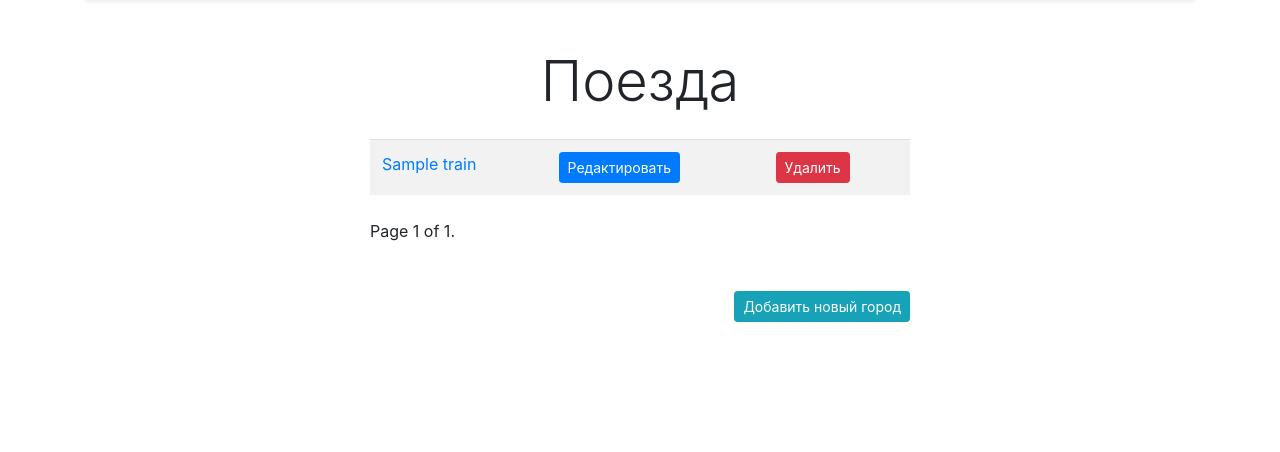
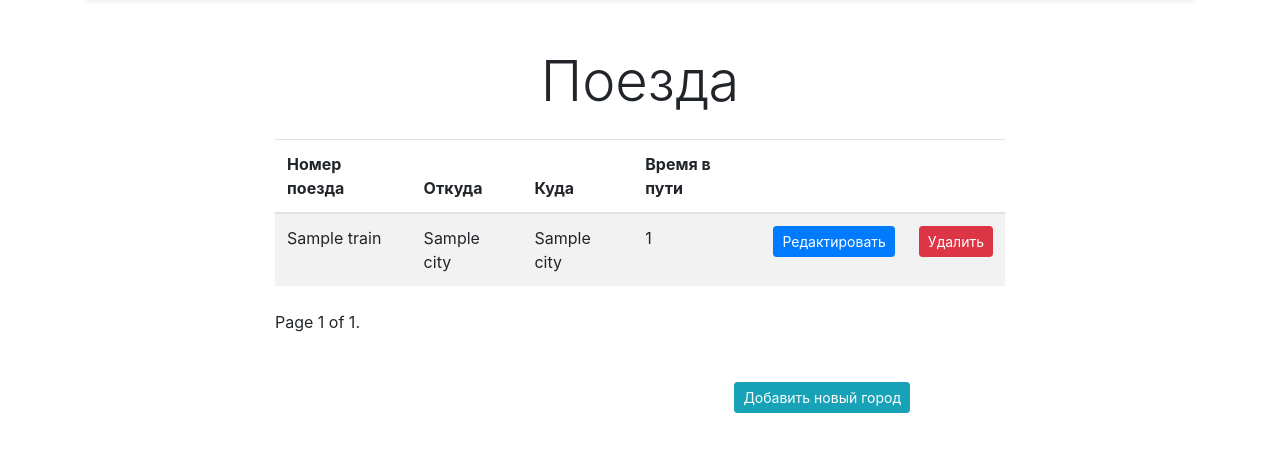
Before and after one commit to 4539617/travel, a Django app: page /trains/ in a window 1280 px wide. Shown: the part 57-509 px from the top of the page. Run offline with Django 3.2, Linux system fonts and the light colour scheme; tables that the repository leaves empty hold one stand-in row (values such as "Sample post"); some libraries are stand-ins or nearby versions.

Commit message:
add trains

```diff
--- a/trains/templates/trains/home.html
+++ b/trains/templates/trains/home.html
@@ -5,15 +5,32 @@
 {% block content %}
     <h1 class="display-4 text-center my-4">Поезда</h1>
     <div class="row">
-        <div class=" col-md-6 mx-auto">
+        <div class=" col-md-8 mx-auto">
             <table class="table table-striped">
+                <thead>
+                    <tr>
+                        <th>Номер поезда</th>
+                        <th>Откуда</th>
+                        <th>Куда</th>
+                        <th>Время в пути</th>
+                        <th>&nbsp;</th>
+                        <th>&nbsp;</th>
+                    </tr>
+                </thead>
                 <tbody>
                 {% for object in objects_list %}
                     <tr>
                         <td>
-                            <a href="#">
-                                {{ object.name }}
-                            </a>
+                            {{ object.name }}
+                        </td>
+                        <td>
+                            {{ object.from_city }}
+                        </td>
+                        <td>
+                            {{ object.to_city }}
+                        </td>
+                        <td>
+                            {{ object.travel_time }}
                         </td>
                         <td>
                             <a href="#">
```
